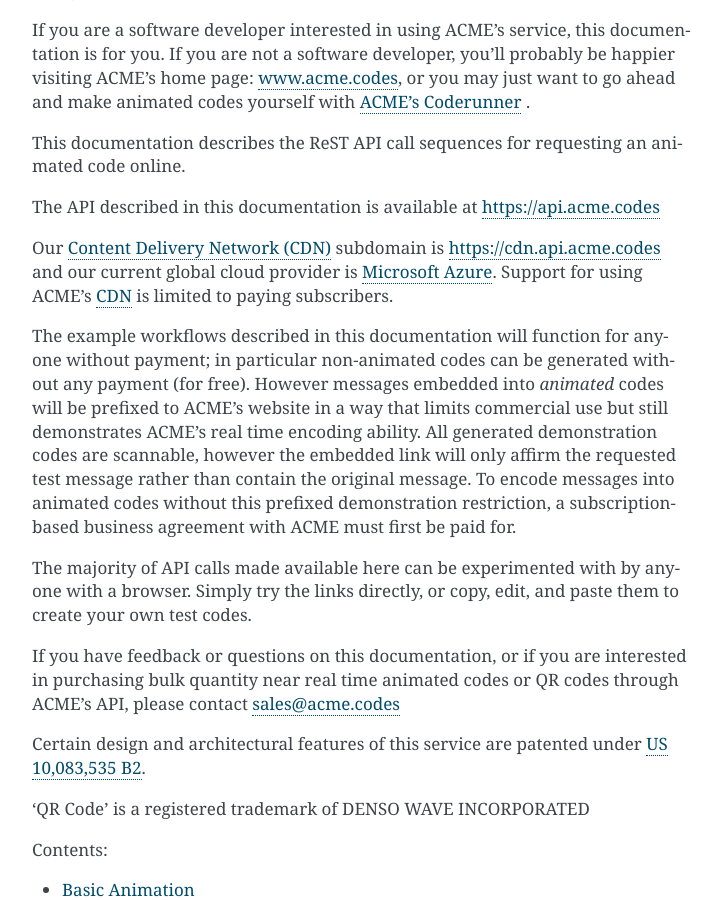
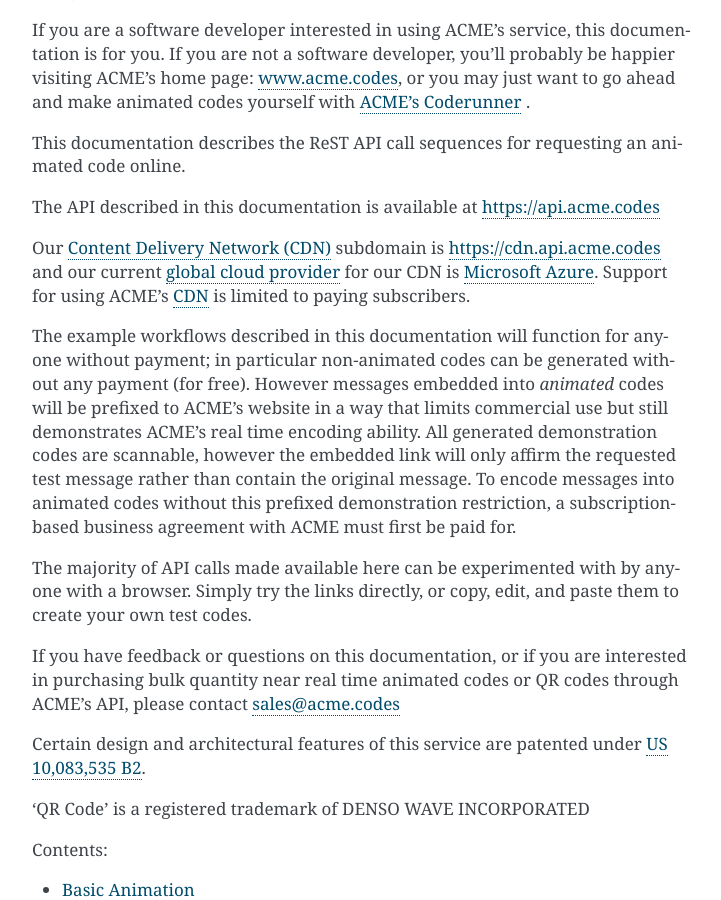
Before and after one commit to pcmillerAcme/docs, a Sphinx documentation site: the page built from source/index.rst, in a window 1280 px wide and 900 px high, scrolled down 728 px. Shown: the whole window, without its empty margins (388-1109 px from the left). Built offline with Sphinx 7.4.7, drawn with Linux system fonts in a browser that asks for light colours.

Commit message:
link for cloud provider

```diff
--- a/source/index.rst
+++ b/source/index.rst
@@ -26,7 +26,7 @@
 
 The API described in this documentation is available at `https://api.acme.codes <https://api.acme.codes>`_
 
-Our `Content Delivery Network (CDN) <https://en.wikipedia.org/wiki/Content_delivery_network>`_ subdomain is `https://cdn.api.acme.codes <https://cdn.api.acme.codes>`_ and our current global cloud provider is `Microsoft Azure <https://azure.microsoft.com>`_. Support for using ACME's `CDN <https://acme.readthedocs.io/en/latest/CDN.html>`_ is limited to paying subscribers.
+Our `Content Delivery Network (CDN) <https://en.wikipedia.org/wiki/Content_delivery_network>`_ subdomain is `https://cdn.api.acme.codes <https://cdn.api.acme.codes>`_ and our current `global cloud provider <https://en.wikipedia.org/wiki/Cloud_computing>`_ for our CDN is `Microsoft Azure <https://azure.microsoft.com>`_. Support for using ACME's `CDN <https://acme.readthedocs.io/en/latest/CDN.html>`_ is limited to paying subscribers.
 
 The example workflows described in this documentation will function for anyone without payment; in particular non-animated codes can be generated without any payment (for free). However messages embedded into *animated* codes will be prefixed to ACME's website in a way that limits commercial use but still demonstrates ACME's real time encoding ability. All generated demonstration codes are scannable, however the embedded link will only affirm the requested test message rather than contain the original message. To encode messages into animated codes without this prefixed demonstration restriction, a subscription-based business agreement with ACME must first be paid for.
 
```
